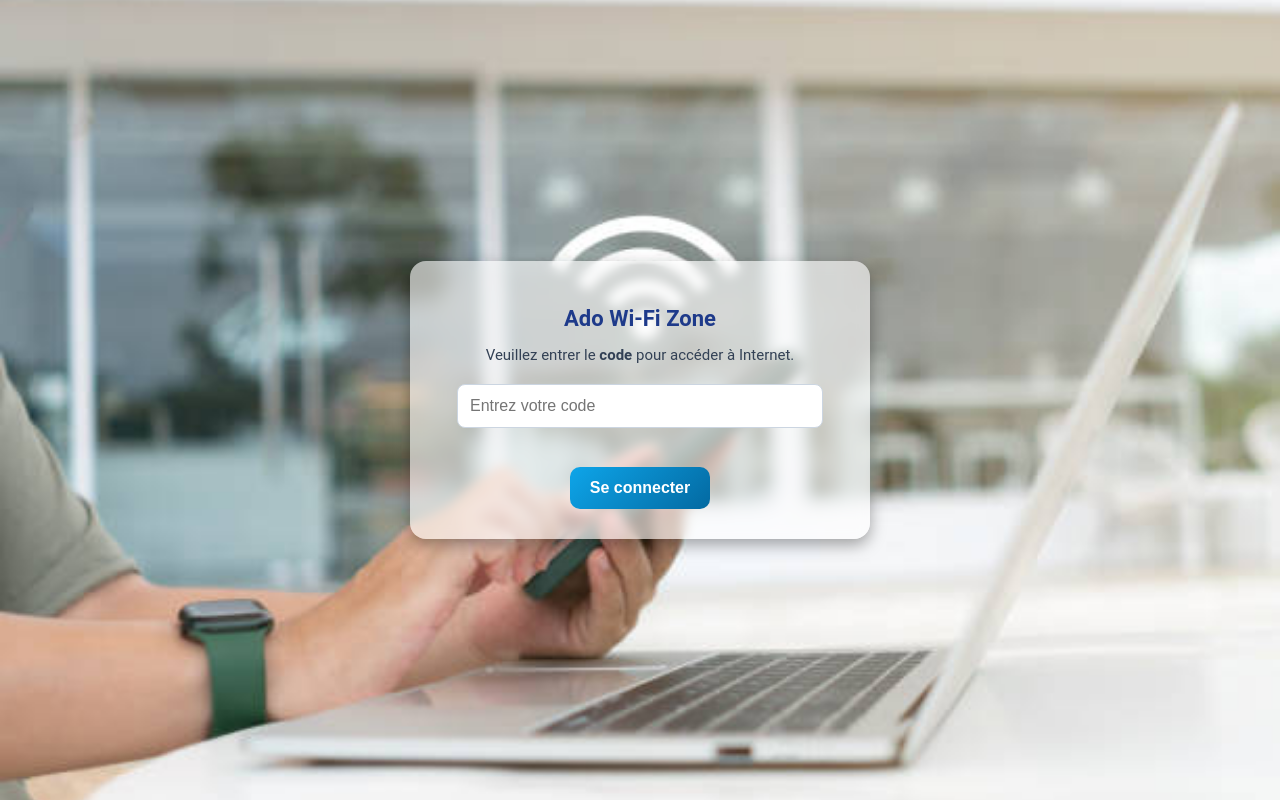
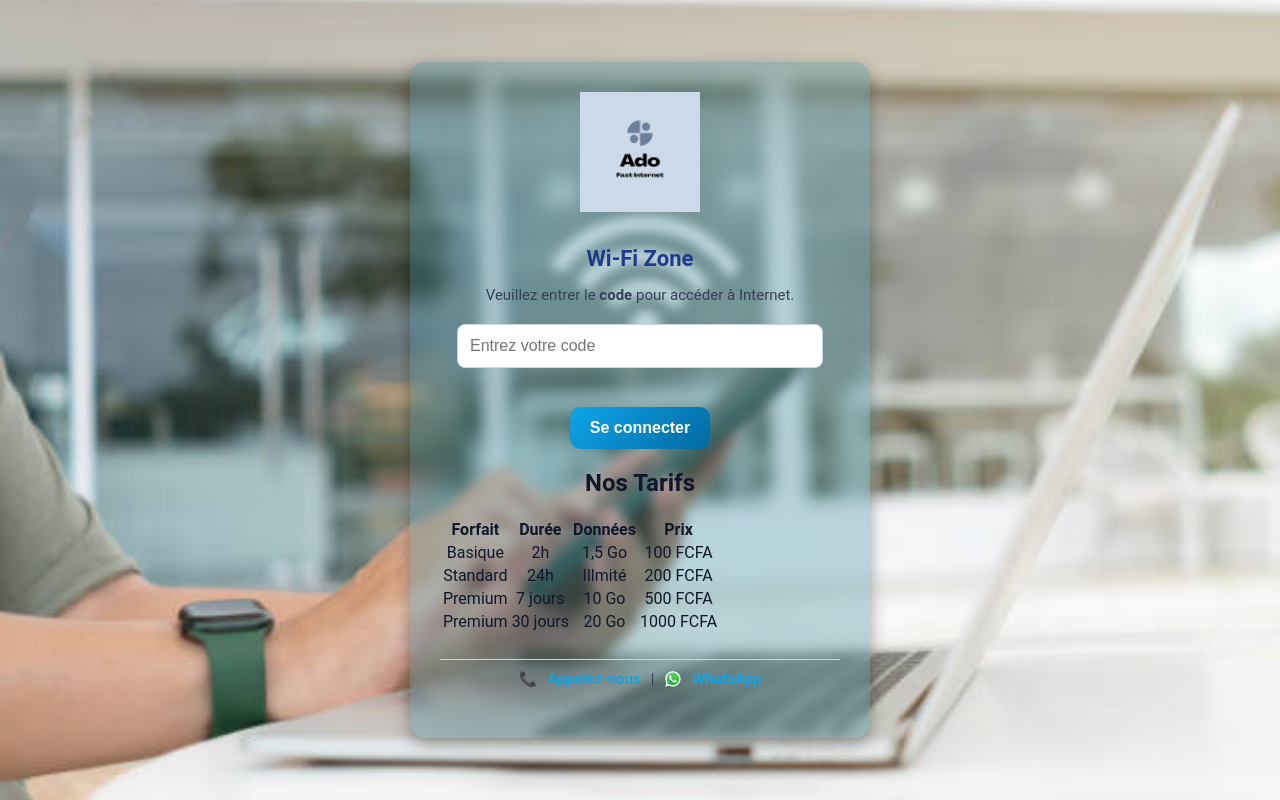
Before and after one commit to ado121/AdoConeption_captive_portal, a plain HTML site: page index.html in a window 1280 px wide. Drawn offline with Linux system fonts and the light colour scheme.

Commit message:
Ajout des liens whatsapp et appel

```diff
--- a/index.html
+++ b/index.html
@@ -3,12 +3,16 @@
   <head>
     <meta charset="UTF-8">
     <meta name="viewport" content="width=device-width, initial-scale=1.0">
-    <title>Ado Wi-Fi Zone</title>
+    <title>Auth</title>
     <link rel="stylesheet" href="style.css">
   </head>
   <body>
     <div class="container">
-      <h1>Ado Wi-Fi Zone</h1>
+
+      <!-- Logo à la place du titre -->
+      <img src="logo.png" alt="Ado Logo" class="logo">
+
+      <h1>Wi-Fi Zone</h1>
       <p>Veuillez entrer le <b>code</b> pour accéder à Internet.</p>
 
       <form id="voucher-form" method="post" action="$(link-login-only)">
@@ -25,6 +29,50 @@
 
       <!-- Message d'erreur injecté par GDMS -->
       <p id="error-message" class="error">$(error)</p>
+
+        <!-- Tableau des tarifs -->
+        <h2>Nos Tarifs</h2>
+        <table class="tarifs">
+          <tr>
+            <th>Forfait</th>
+            <th>Durée</th>
+            <th>Données</th>
+            <th>Prix</th>
+          </tr>
+          <tr>
+            <td>Basique</td>
+            <td>2h</td>
+            <td>1,5 Go</td>
+            <td>100 FCFA</td>
+          </tr>
+          <tr>
+            <td>Standard</td>
+            <td>24h</td>
+            <td>Illmité</td>
+            <td>200 FCFA</td>
+          </tr>
+          <tr>
+            <td>Premium</td>
+            <td>7 jours</td>
+            <td>10 Go</td>
+            <td>500 FCFA</td>
+          </tr>
+          <tr>
+            <td>Premium</td>
+            <td>30 jours</td>
+            <td>20 Go</td>
+            <td>1000 FCFA</td>
+          </tr>
+        </table>
+        <!-- Footer -->
+        <footer>
+          <p>
+            <span class="icon">📞</span>
+            <a href="tel:+22798858729">Appelez-nous</a> |
+            <img src="WhatsApp.svg" alt="WhatsApp" class="whatsapp-icon">
+            <a href="https://wa.me/22798858729" target="_blank">WhatsApp</a>
+          </p>
+        </footer>
     </div>
 
     <script src="script.js"></script>
--- a/style.css
+++ b/style.css
@@ -13,7 +13,7 @@ body {
 
 /* Conteneur principal */
 .container {
-  background: rgba(255, 255, 255, 0.60); /* blanc semi-transparent */
+  background: rgba(50, 132, 153, 0.3); /* blanc semi-transparent */
   padding: 30px;
   border-radius: 16px;
   box-shadow: 0 6px 16px rgba(0, 0, 0, 0.35);
@@ -87,3 +87,40 @@ button:hover {
   from { opacity: 0; transform: translateY(-20px); }
   to { opacity: 1; transform: translateY(0); }
 }
+/* Logo */
+.logo {
+  max-width: 120px;
+  margin-bottom: 15px;
+}
+/* Footer */
+footer {
+  margin-top: 25px;
+  font-size: 14px;
+  color: #475569;
+  border-top: 1px solid #cbd5e1;
+  padding-top: 10px;
+}
+
+footer p {
+  margin: 0;
+  display: flex;
+  align-items: center;
+  justify-content: center;
+  gap: 10px;
+}
+footer a {
+  color: #0EA5E9;
+  text-decoration: none;
+  font-weight: bold;
+}
+
+footer a:hover {
+  text-decoration: underline;
+}
+
+/* Icône WhatsApp */
+.whatsapp-icon {
+  width: 18px;
+  height: 18px;
+  vertical-align: middle;
+}
```
Also changed, not shown: WhatsApp.svg (added), logo.png (added).
